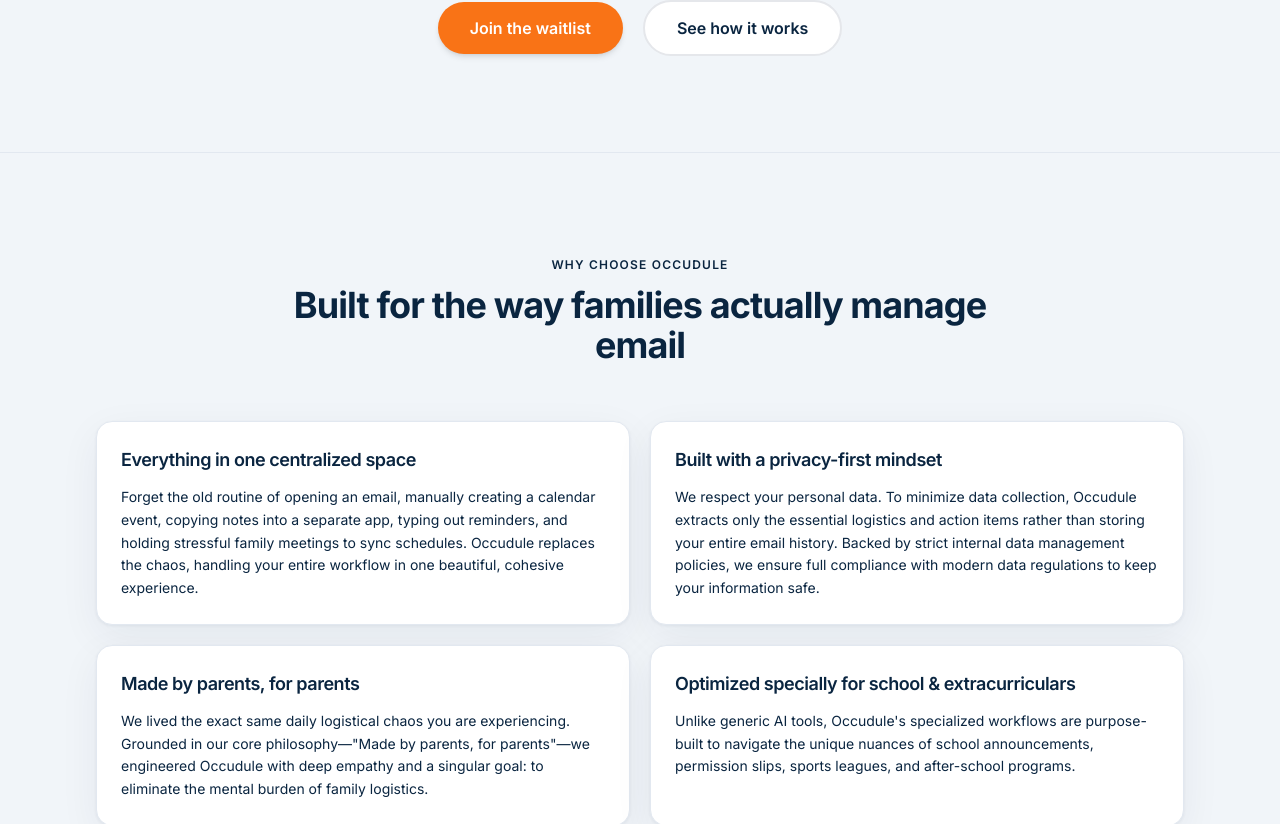
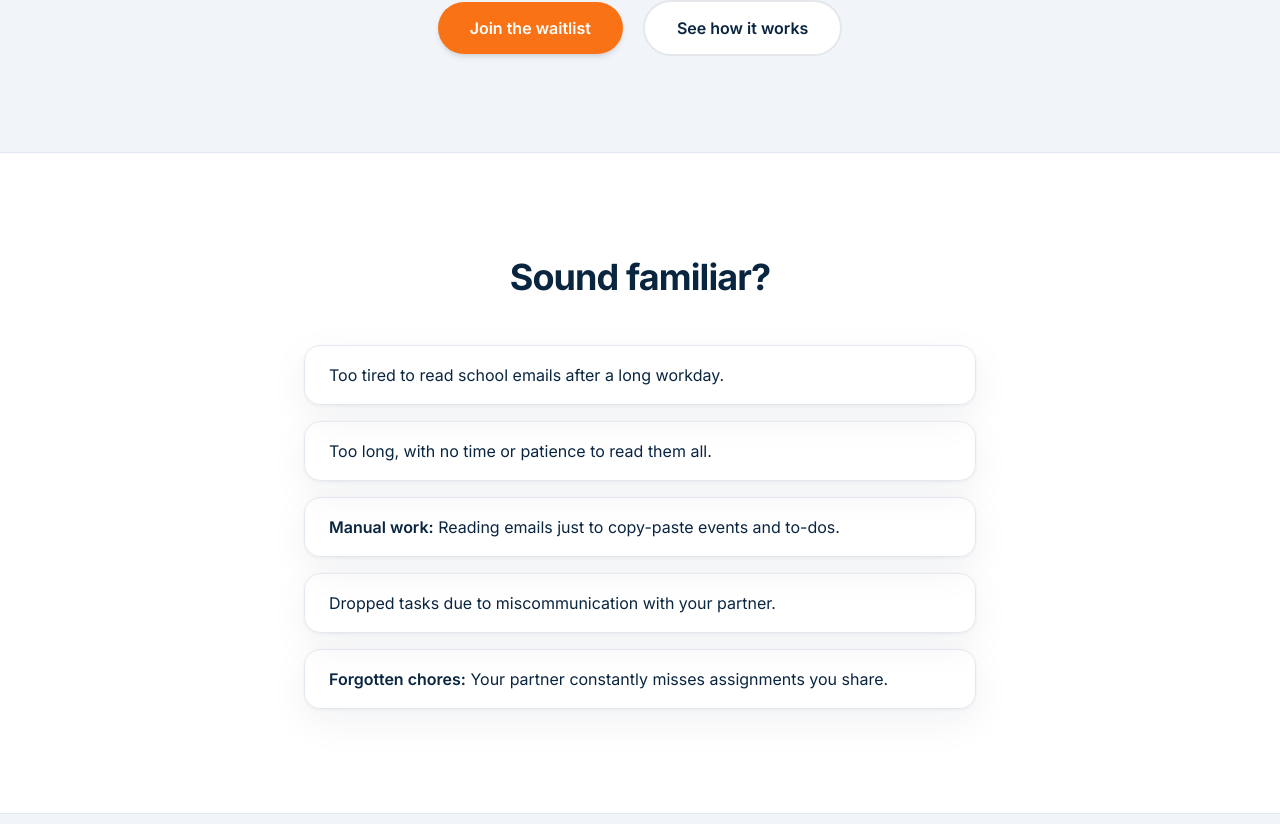
Before and after one commit to linkmind/Occudule-Web, a Next.js app: page / in a window 1280 px wide. Shown: the part 497-1321 px from the top of the page. Built offline with nearby package versions, Linux system fonts and the light colour scheme.

Commit message:
adds painpoints in the landing page

```diff
--- a/app/page.tsx
+++ b/app/page.tsx
@@ -1,5 +1,6 @@
 import { Header } from "@/components/Header";
 import { Hero } from "@/components/Hero";
+import { SoundFamiliar } from "@/components/SoundFamiliar";
 import { WhyChoose } from "@/components/WhyChoose";
 import { Features } from "@/components/Features";
 import { StepsSection } from "@/components/StepsSection";
@@ -13,6 +14,7 @@
       <Header />
       <main>
         <Hero />
+        <SoundFamiliar />
         <WhyChoose />
         <Features />
         <StepsSection />
--- /dev/null
+++ b/components/SoundFamiliar.tsx
@@ -0,0 +1,49 @@
+const painPoints: { lead?: string; text: string }[] = [
+  { text: "Too tired to read school emails after a long workday." },
+  { text: "Too long, with no time or patience to read them all." },
+  {
+    lead: "Manual work",
+    text: "Reading emails just to copy-paste events and to-dos.",
+  },
+  { text: "Dropped tasks due to miscommunication with your partner." },
+  {
+    lead: "Forgotten chores",
+    text: "Your partner constantly misses assignments you share.",
+  },
+];
+
+export function SoundFamiliar() {
+  return (
+    <section
+      className="border-b border-border bg-surface py-section"
+      aria-labelledby="sound-familiar-heading"
+    >
+      <div className="mx-auto max-w-content px-gutter">
+        <h2
+          id="sound-familiar-heading"
+          className="text-center text-3xl font-bold tracking-tight text-primary md:text-4xl"
+        >
+          Sound familiar?
+        </h2>
+        <ul className="mx-auto mt-12 max-w-2xl space-y-4">
+          {painPoints.map((item) => (
+            <li key={item.lead ?? item.text}>
+              <article className="rounded-card border border-border bg-surface-muted/60 px-5 py-4 shadow-card sm:px-6">
+                <p className="text-base leading-relaxed text-primary/80">
+                  {item.lead ? (
+                    <>
+                      <span className="font-semibold text-primary">{item.lead}:</span>{" "}
+                      {item.text}
+                    </>
+                  ) : (
+                    item.text
+                  )}
+                </p>
+              </article>
+            </li>
+          ))}
+        </ul>
+      </div>
+    </section>
+  );
+}
```
